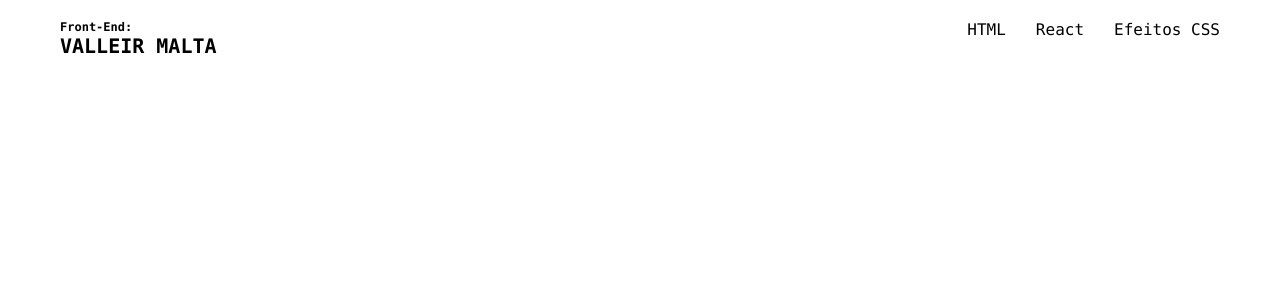
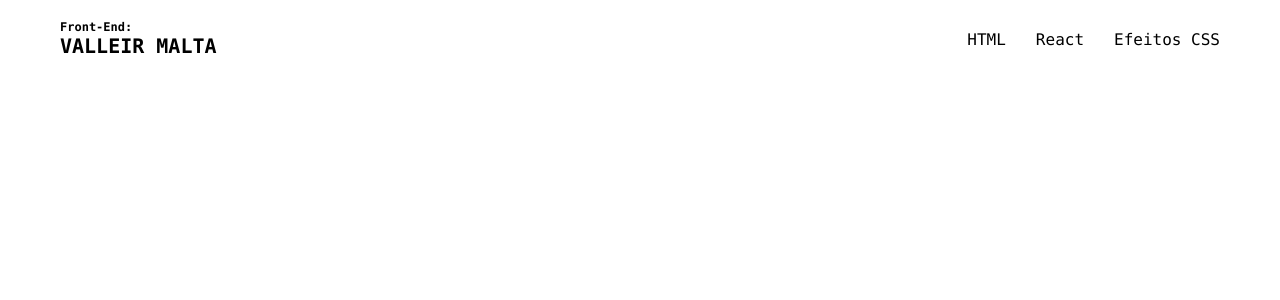
Before and after one commit to ValleirMalta/portfolio-dev, a Next.js app: page / in a window 1280 px wide. Shown: the top 300 px of the page. Built offline with nearby package versions, Linux system fonts and the light colour scheme.

Commit message:
CSS was configured to center the items

```diff
--- a/styles/Home.module.scss
+++ b/styles/Home.module.scss
@@ -1,6 +1,8 @@
 .bartop {
   display: flex;
-  flex-wrap: nowrap;
+  flex-wrap: wrap;
+  row-gap: 20px;
+  align-items: center;
   justify-content: space-between;
   width: 100%;
   padding: 20px 0;
@@ -19,8 +21,9 @@
   .menu {
     ul {
       display: flex;
-      flex-wrap: nowrap;
+      flex-wrap: wrap;
       gap: 30px;
+      row-gap: 10px;
       li {
         list-style-type: none;
       }
```
